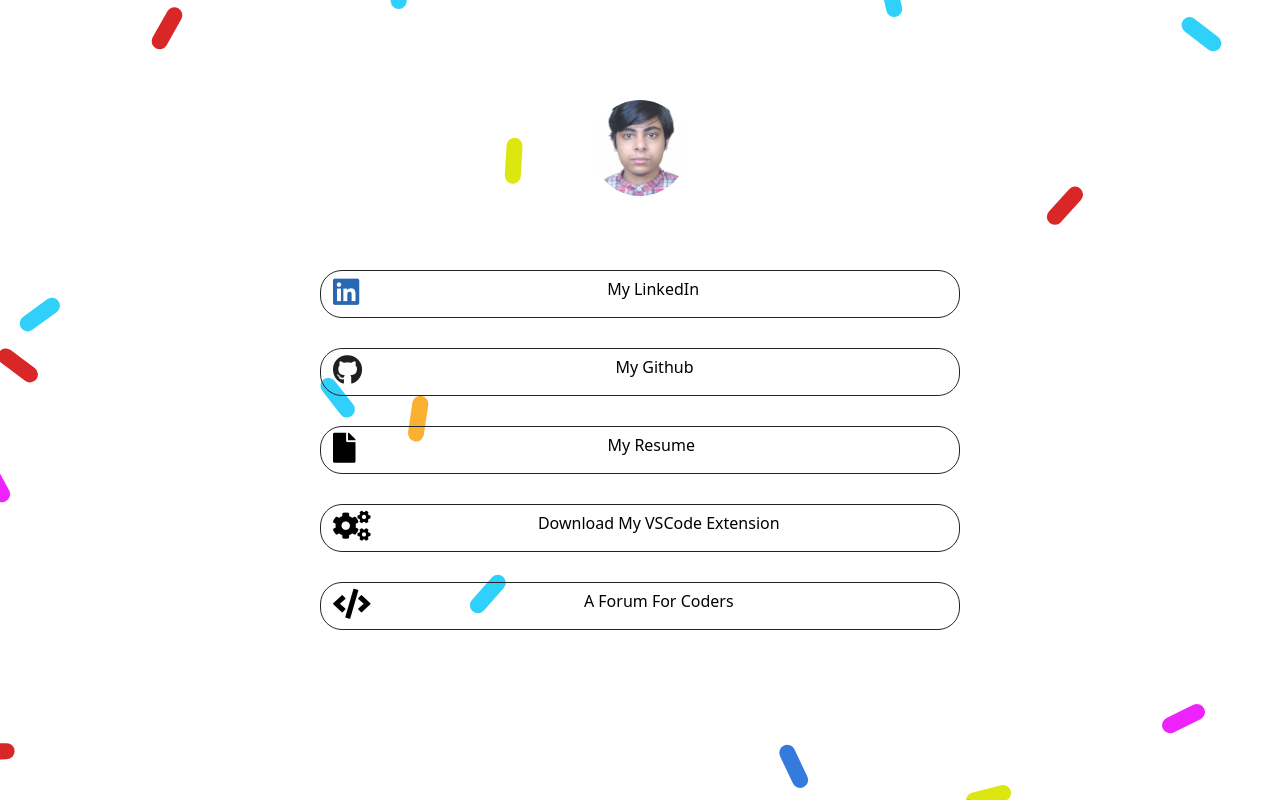
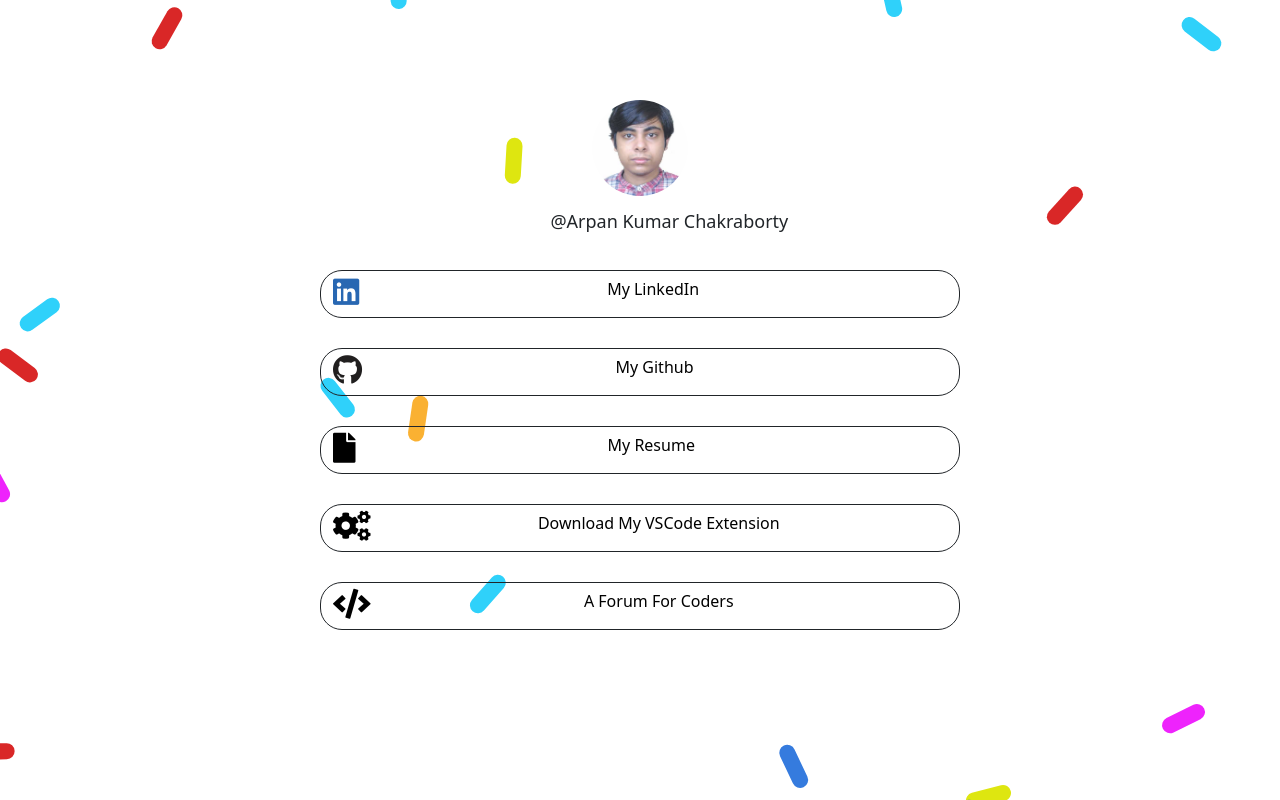
Before and after one commit to ArpanKrChakraborty/MyLinktree, a PHP site: page / in a window 1280 px wide. Run offline with PHP 8.4, Linux system fonts and the light colour scheme.

Commit message:
Add name

```diff
--- a/home.html
+++ b/home.html
@@ -14,6 +14,7 @@
     <canvas id = "animated_background"></canvas>
     <div id = "myimagediv">
         <img src="./img/myimage.jpg" alt="" id = "myimage">
+        <span id = "name">@Arpan Kumar Chakraborty</span>
     </div>
     <div id = "labels">
         <a type = "button" class = "btn btn-outline-dark mybuttons" href = "https://linkedin.com/in/arpan-kumar-chakraborty-a36578172"><i class="fab fa-linkedin" id = "linkedin"></i><span>My LinkedIn</span></a>
--- a/src/CSS/app.css
+++ b/src/CSS/app.css
@@ -92,3 +92,10 @@ body {
         left: 25%;
     }
 }
+
+#name {
+    position: absolute;
+    top: 26vh;
+    left: 43vw;
+    font-size: large;
+}
```
